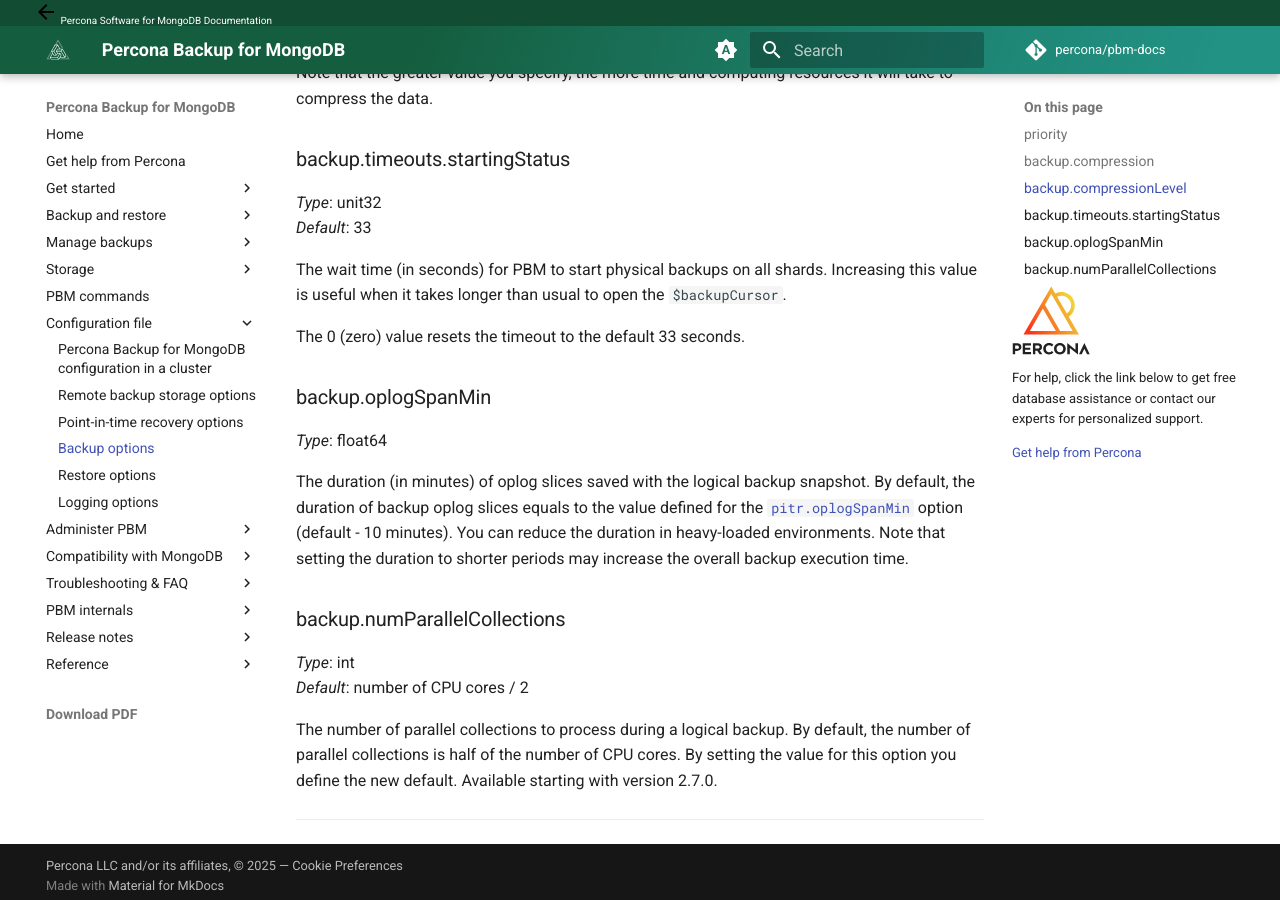
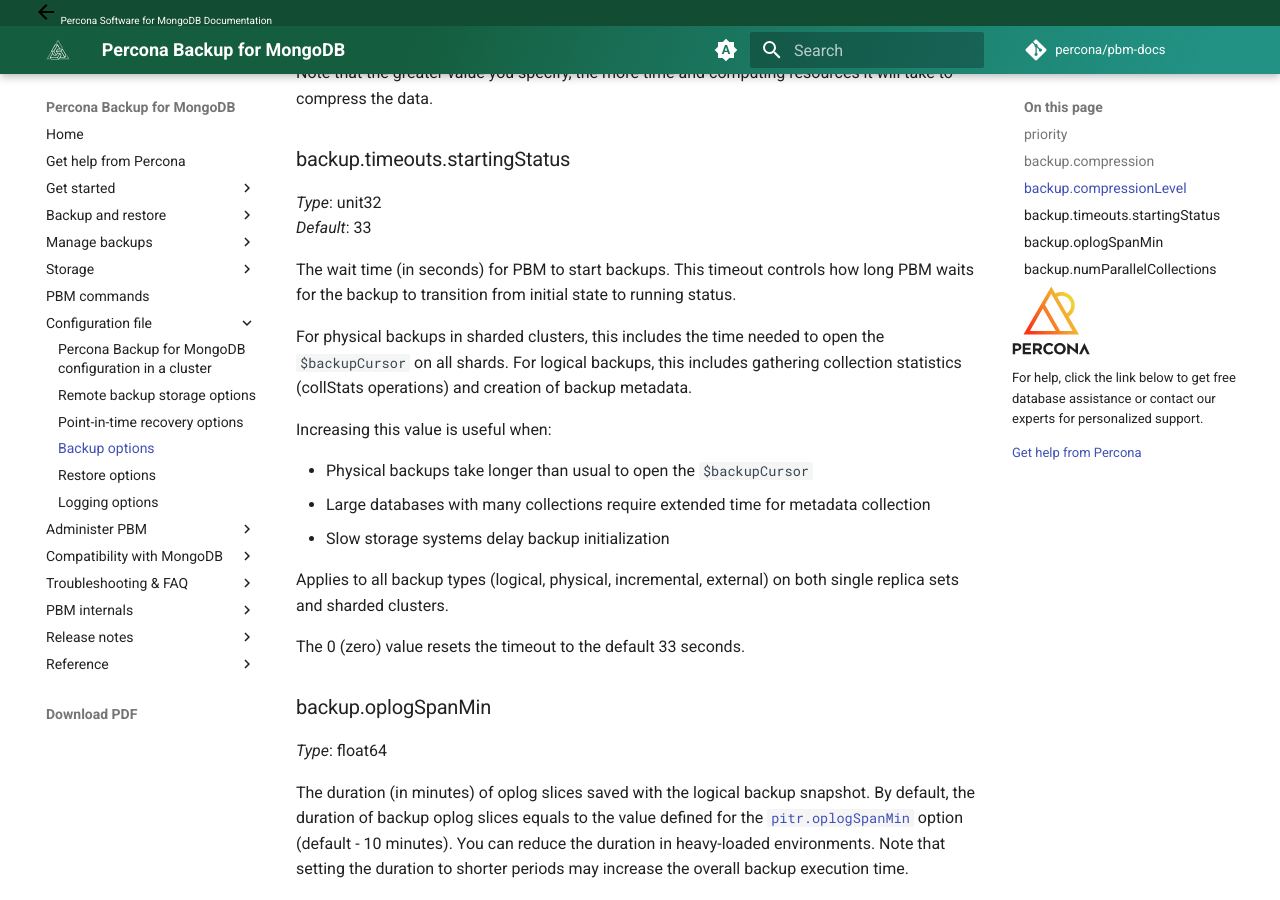
Before and after one commit to percona/pbm-docs, an MkDocs documentation site: the page built from docs/reference/backup-options.md, in a window 1280 px wide and 900 px high, scrolled down 1545 px. Built offline with MkDocs 1.6.1 and Material for MkDocs 9.7.7, drawn with Linux system fonts in a browser that asks for light colours; nearby versions of some CDN libraries; comment, search, counter and statistics services are not loaded.

Commit message:
fix: update backup.timeouts.startingStatus description (#285)
Update backup.timeouts.startingStatus description

```diff
--- a/docs/reference/backup-options.md
+++ b/docs/reference/backup-options.md
@@ -61,9 +61,20 @@
 *Type*: unit32 <br>
 *Default*: 33
 
-The wait time (in seconds) for PBM to start physical backups on all shards. Increasing this value is useful when it takes longer than usual to open the `$backupCursor`.
+The wait time (in seconds) for PBM to start backups. This timeout controls how long PBM waits for the backup to transition from initial state to running status.
 
-The 0 (zero) value resets the timeout to the default 33 seconds.
+  For physical backups in sharded clusters, this includes the time needed to open the `$backupCursor` on all shards. For logical backups, this includes gathering collection statistics
+   (collStats operations) and creation of backup metadata.
+
+  Increasing this value is useful when:
+
+  - Physical backups take longer than usual to open the `$backupCursor`
+  - Large databases with many collections require extended time for metadata collection
+  - Slow storage systems delay backup initialization
+
+  Applies to all backup types (logical, physical, incremental, external) on both single replica sets and sharded clusters.
+
+  The 0 (zero) value resets the timeout to the default 33 seconds.
 
 ### backup.oplogSpanMin
 
```
